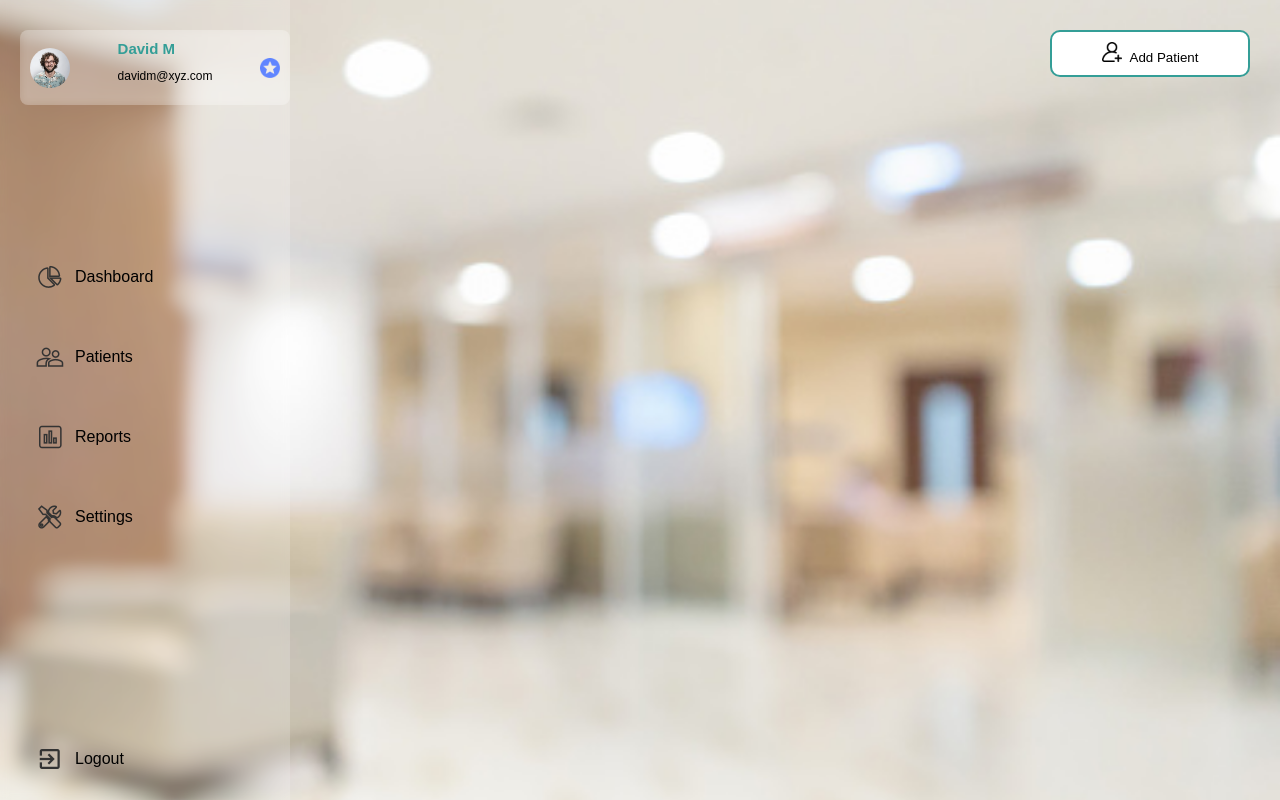
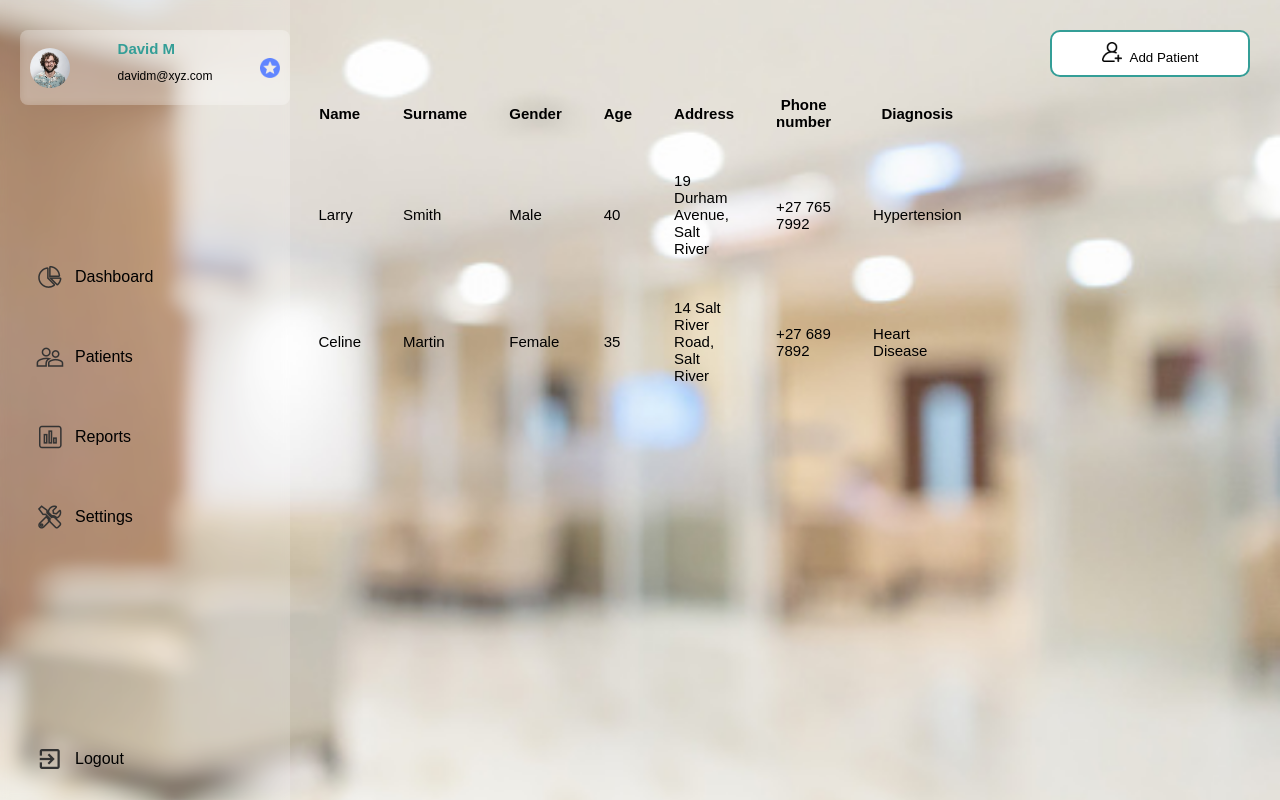
Before and after one commit to Mangokazi/Database-Project, a PHP site: page /Home_Page.html in a window 1280 px wide. Run offline with PHP 8.4, Linux system fonts and the light colour scheme.

Commit message:
added table

```diff
--- a/Home_Page.html
+++ b/Home_Page.html
@@ -33,8 +33,40 @@
                     <span>Add Patient</span>
             </button>
         </div>
-        <div>
-
+        <div class="patients-tbl">
+            <table class="table">
+                <thead>
+                    <tr>
+                        <th>Name</th>
+                        <th>Surname</th>
+                        <th>Gender</th>
+                        <th>Age</th>
+                        <th>Address</th>
+                        <th>Phone number</th>
+                        <th>Diagnosis</th>
+                    </tr>
+                </thead>
+                <tbody>
+                    <tr>
+                        <td>Larry</td>
+                        <td>Smith</td>
+                        <td>Male</td>
+                        <td>40</td>
+                        <td>19 Durham Avenue, Salt River</td>
+                        <td>+27 765 7992</td>
+                        <td>Hypertension</td>
+                    </tr>
+                    <tr>
+                        <td>Celine</td>
+                        <td>Martin</td>
+                        <td>Female</td>
+                        <td>35</td>
+                        <td>14 Salt River Road, Salt River</td>
+                        <td>+27 689 7892</td>
+                        <td>Heart Disease</td>
+                    </tr>
+                </tbody>
+            </table>
         </div>
    </div>
 </body>
--- a/style.css
+++ b/style.css
@@ -310,3 +310,32 @@ ul li p {
   height: 20px;
   margin-right: 5px;
 }
+
+.patients-tbl {
+  position: absolute;
+  left: 50%;
+  top: 30%;
+  transform: translate(-50%, -50%);
+
+}
+
+table {
+  width: 100%;
+
+}
+
+th, td {
+
+  padding: 20px;
+  font-size: 15px;
+  transition: background-color 1s;
+
+}
+
+th {
+  font-weight: bold;
+}
+
+tr:hover {
+  background-color: #349E97;
+}
```
